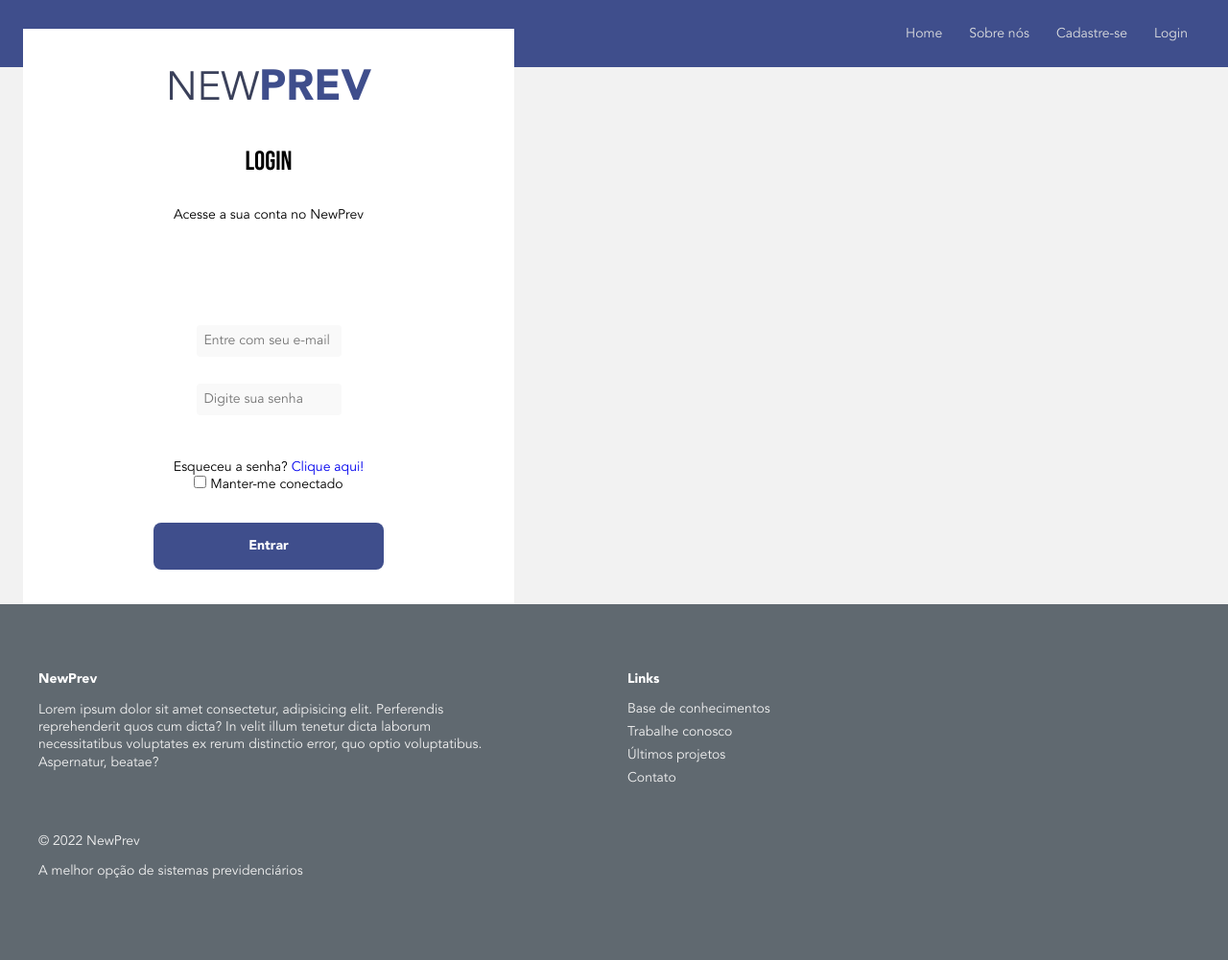
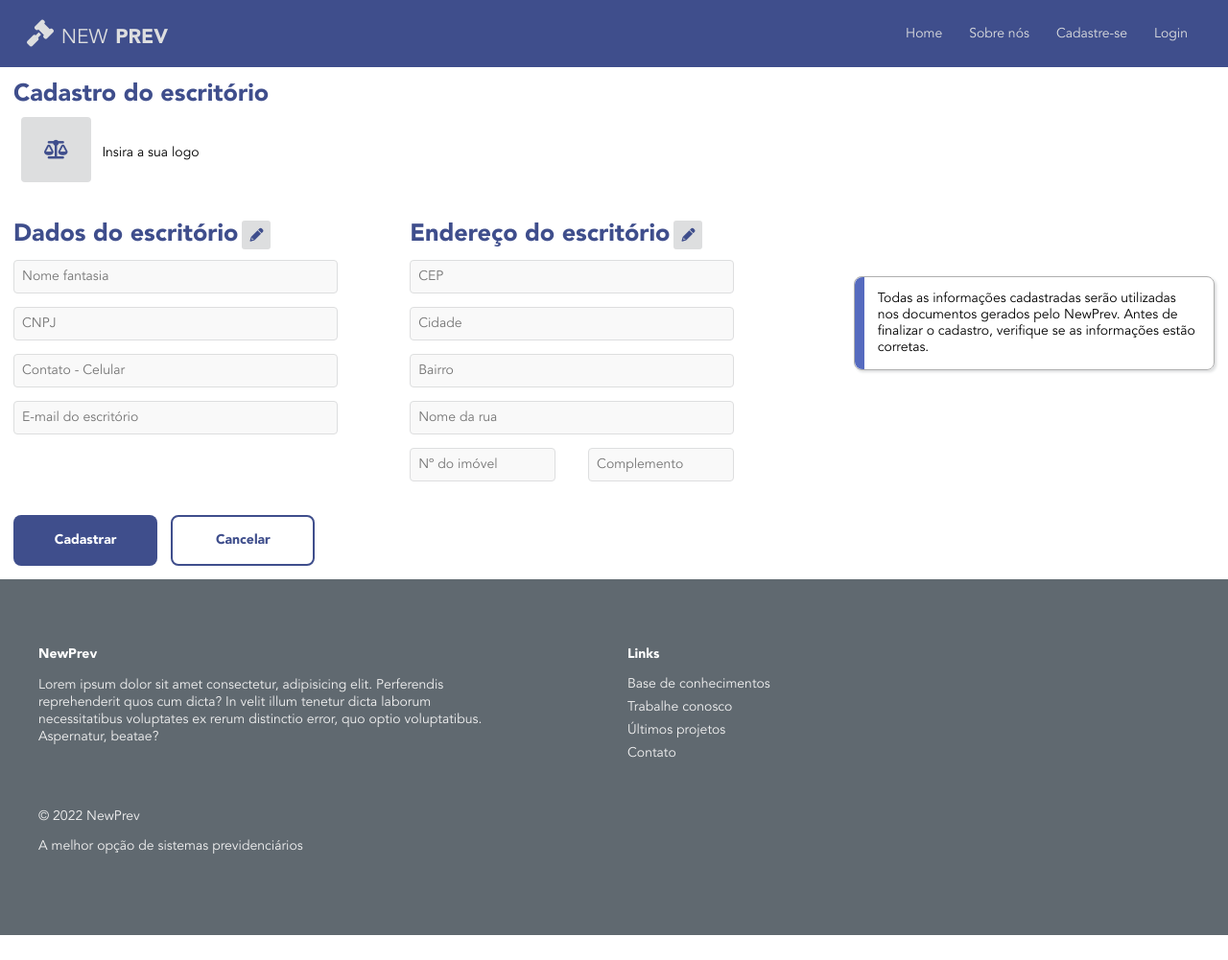
Before and after one commit to newprev/newServidor, a Django app: page /escritorio/cadastro in a window 1280 px wide. Shown: the whole page at 96% size. After the commit the page ends 975 px from the top, so only its background shows below. Run offline with Django 4.2, Linux system fonts and the light colour scheme; parts of the project's set-up code (start-up, migrations or seed data) failed here and were passed over; some libraries are stand-ins or nearby versions.

Commit message:
Finalizado o layout da tela de cadastro

```diff
--- a/apps/escritorio/templates/cadastro.html
+++ b/apps/escritorio/templates/cadastro.html
@@ -3,28 +3,67 @@
 
     {% block content %}
 
-    <section class="form-section">
-        <div class="form-container">
-            <div><a id="titulo-new">NEW</a><a id="titulo-prev">PREV</a></div>
-            <!-- <div class="vertical-spacer"></div> -->
-            <h2>LOGIN</h2>
-            <h3>Acesse a sua conta no NewPrev</h3>
-            <div class="vertical-spacer"></div>
-            <form action="#" class="formulario" method="POST">
-                <input class="form-campo" name="usuario" placeholder="Entre com seu e-mail" required>
-                <input class="form-campo" type="password" size="10" maxlength="10" name="senha" placeholder="Digite sua senha" required>
-            </form>
-            <div class="esq-senha">
-                <div>
-                    <a>Esqueceu a senha?</a>
-                    <a class="btn-esquce-senha" href="#">Clique aqui!</a><br>
+    <section class="form-cadastro">
+        <div class="form-cadastro-container">
+
+            <div class="form-cadastro-container-left">
+
+                <h1 class="titulo-padrao">Cadastro do escritório</h1>
+
+                <!-- Logo com texto informativo -->
+                <div class="logo-container">
+                    <i class="fa-solid fa-scale-balanced"></i>
+                    <a class="text-logo">Insira a sua logo</a>
                 </div>
-                <div>
-                    <input type="checkbox"><label> Manter-me conectado</label>
+
+                <div class="colunas-forms">
+                    <!-- Colunas com os formulários de cadastro -->
+                    <div class="form-info-escritorio">
+                        <div class="info-dados">
+                            <h3 class="titulo-padrao">Dados do escritório</h3>
+                            <i class="fa-solid fa-pencil"></i>
+                        </div>
+                        <form class="form-list">
+                            <input class="form-campo" name="nomeFantasia" placeholder="Nome fantasia" title="Nome fantasia do escritorio" autofocus required>
+                            <input class="form-campo" name="cnpj" placeholder="CNPJ" type="number" title="CNPJ do seu escritório" required>
+                            <input class="form-campo" name="celular" placeholder="Contato - Celular" title="Celular/whatsapp contendo apenas números" required>
+                            <input class="form-campo" name="email" placeholder="E-mail do escritório" title="E-mail que você receberá notificações" required>
+                        </form>
+                    </div>
+
+                    <!-- Coluna com as informações do endereço dos escritórios -->
+                    <div class="form-info-endereco">
+                        <div class="info-dados">
+                            <h3 class="titulo-padrao">Endereço do escritório</h3>
+                            <i class="fa-solid fa-pencil"></i>
+                        </div>
+                        <form class="form-list">
+                            <input class="form-campo" name="cep" placeholder="CEP" title="CEP do escritório" type="number" required>
+                            <input class="form-campo" name="cidade" placeholder="Cidade" title="Cidade onde está localizado o escritório" required>
+                            <input class="form-campo" name="bairro" placeholder="Bairro" title="Bairro onde está localizado o escritório" required>
+                            <input class="form-campo" name="rua" placeholder="Nome da rua" title="Logradouro onde está localizado o escritório" required>
+                            <div class="num-complemento">
+                                <input class="form-campo" name="numero" placeholder="Nº do imóvel" type="number" title="Nº do imóvel onde está localizado o escritório" required>
+                                <input class="form-campo" name="complemento" placeholder="Complemento" title="Complemento do logradouro onde está localizado o escritório" required>
+                            </div>
+                        </form>
+                    </div>
                 </div>
+
+                <div class="botoes-acao-cadastro">
+                    <input type="button" class="btn-principal-entrar" type="submit" value="Cadastrar">
+                    <input type="button" class="btn-secondary-cancelar" type="submit" value="Cancelar">
+                    <div class="spacer-horizontal"></div>
+                </div>
+
             </div>
-            <div class="btn-principal">
-                <input type="button" class="btn-principal-entrar" type="submit" value="Entrar">
+
+            <!-- Card informativo à esquerda do cadastro -->
+            <div class="form-cadastro-container-right">
+                <div class="info-cadastro-item">
+                    <div class="color-firula"></div>
+                    <a>Todas as informações cadastradas serão utilizadas nos documentos gerados pelo NewPrev. Antes de finalizar o cadastro, verifique se as informações estão corretas.</a>
+                </div>
             </div>
         </div>
     </section>
--- a/apps/escritorio/templates/partials/nav.html
+++ b/apps/escritorio/templates/partials/nav.html
@@ -2,7 +2,15 @@
 
 <header>
     <div class="cabecalho">
-        <a href="#" class="logo"><i class="fa-solid fa-gavel"></i> NewPrev</a>
+        {% if mostraLogo %}
+            <div id="cabecalho-logo">
+                <i class="fa-solid fa-gavel"></i>
+                <a id="titulo-new">NEW</a>
+                <a id="titulo-prev">PREV</a>
+            </div>
+        {% else %}
+            <div></div>
+        {% endif %}
         <nav class="menu">
             <ul class="menu-lista">
 
--- a/apps/escritorio/urls.py
+++ b/apps/escritorio/urls.py
@@ -4,9 +4,9 @@ from .views.viewsPages import *
 
 
 urlpatterns = [
+    path('login', login, name='login'),
     path('cadastro', cadastro, name='cadastro'),
     # path('', pages.index, name='index'),
-    # path('cadastro', cadastro, name='cadastro'),
     # path('login', pages.login, name='login'),
     # path('id=<int:escritorioId>', pages.dashboard, name='dashboard'),
     # path('escritorio=<str:nomeEscritorio>', pages.dashboard, name='dashboard'),
--- a/apps/escritorio/views/viewsPages.py
+++ b/apps/escritorio/views/viewsPages.py
@@ -1,7 +1,7 @@
 from django.shortcuts import render
 
 
-def cadastro(request):
+def login(request):
     # if request.method == 'POST':
     #     info('POST::/cadastro')
     #     usuario = request.POST['usuario']
@@ -47,5 +47,10 @@ def cadastro(request):
     #     return redirect('login')
     # else:
     #     return render(request, 'cadastro.html')
+    context: dict = {'mostraLogo': False}
+    return render(request, 'login.html', context)
 
-    return render(request, 'cadastro.html')
+
+def cadastro(request):
+    context: dict = {'mostraLogo': True}
+    return render(request, 'cadastro.html', context)
--- a/static/scss/1-base/_btnDesign.scss
+++ b/static/scss/1-base/_btnDesign.scss
@@ -9,3 +9,14 @@
 
     font-weight: bold;
 }
+
+%btn-secondary-G {
+    background: whiteColor();
+    border-radius: 8px;
+
+    padding: 16px;
+    color: primaryColor();
+
+    font-weight: bold;
+    border: 2px solid primaryColor();
+}
--- /dev/null
+++ b/static/scss/1-base/_labelDesign.scss
@@ -0,0 +1,8 @@
+@import 'colorSystem';
+
+%titulo-padrao {
+    color: primaryColor();
+
+    font-weight: bold;
+    font-size: 1.8rem;
+}
--- a/static/scss/1-base/_reset.scss
+++ b/static/scss/1-base/_reset.scss
@@ -35,3 +35,17 @@ input {
 ul {
     list-style: none;
 }
+
+.form-campo {
+    background-color: whiteColor(100);
+    padding: 8px;
+    border-radius: 4px;
+    width: 100%;
+    justify-content: center;
+    border: 1px solid blackColor(800);
+
+    &:hover {
+        transition: .2s;
+        box-shadow: 2px 2px 1px blackColor(800);
+    }
+}
--- /dev/null
+++ b/static/scss/2-layouts/_cards.scss
@@ -0,0 +1,24 @@
+@import '../1-base/colorSystem';
+
+@mixin card-info-padrao($colorFirula) {
+    $radius: 8px;
+
+    border-radius: $radius;
+    border: 1px solid blackColor(700);
+    display: flex;
+    // flex-direction: column;
+
+    .color-firula {
+        background-color: $colorFirula;
+        width: 2rem;
+        height: auto;
+        border-top-left-radius: $radius;
+        border-top-right-radius: 0;
+        border-bottom-left-radius: $radius;
+        border-bottom-right-radius: 0;
+    }
+
+    a {
+        padding: 1rem;
+    }
+}
--- a/static/scss/2-layouts/layouts.scss
+++ b/static/scss/2-layouts/layouts.scss
@@ -0,0 +1 @@
+@use 'cards';
--- a/static/scss/3-modules/_cadastroForm.scss
+++ b/static/scss/3-modules/_cadastroForm.scss
@@ -1,98 +1,109 @@
 @import '../1-base/colorSystem';
 @import '../1-base/btnDesign';
+@import '../1-base/labelDesign';
+@import '../2-layouts/cards';
 
-section{
+.form-cadastro {
     width: 100%;
-    height: 600px;
+    background-color: whiteColor();
 
-    #titulo-new {
-        font-size: 3rem;
-        color: primaryColor(-100);
-
-        &:hover {
-            transition: .2s;
-            font-size: 3.5rem;
-
-            #titulo-prev {
-                font-size: 2.7rem;
-            }
-        }
+    .titulo-padrao {
+        @extend %titulo-padrao;
     }
 
-    #titulo-prev {
-        font-size: 3.2rem;
-        color: primaryColor();
-        font-weight: bold;
+    &-container {
+        display: flex;
+        padding: 1rem;
+        height: 100%;
+        justify-content: space-between;
+        align-items: center;
 
-        &:hover {
-            transition: .2s;
-            font-size: 3.5rem;
+        &-left {
+            width: 60%;
 
-            #titulo-new {
-                font-size: 2.7rem;
+            .colunas-forms {
+                display: flex;
+                justify-content: space-between;
+                margin: 2rem 0;
+
+                input {
+                    margin: 0.5rem 0;
+                }
             }
-        }
-    }
 
-    .form-container {
-        display: flex;
-        flex-direction: column;
-        width: 40%;
-        justify-content: space-evenly;
-        align-items: center;
-        margin: -40px 0px -20px 24px;
-        background-color: whiteColor();
-        padding: 4px 16px;
-        height: 100%;
+            .form-info-escritorio {
+                width: 45%;
+            }
 
-        .vertical-spacer {
-            height: 2rem;
-        }
+            .form-info-endereco {
+                width: 45%;
+                justify-content: left;
+            }
 
-        h2 {
-            font-family: 'Bebas Neue';
-            font-size: 2rem;
-        }
+            .num-complemento {
+                display: flex;
+                justify-content: space-between;
 
-        form {
-            display: flex;
-            flex-direction: column;
+                .form-campo {
+                    width: 45%;
+                }
+            }
 
-            .form-campo {
-                margin: 1rem;
-                background-color: whiteColor(100);
-                padding: 8px;
-                border-radius: 4px;
+            .botoes-acao-cadastro {
+                width: 100%;
+                display: flex;
 
-                &:hover {
-                    transition: .2s;
-                    box-shadow: 2px 2px 1px blackColor(800);
+                .btn-principal-entrar {
+                    @extend %btn-principal-G;
+                    margin: 0 1rem 0 0;
+                    width: 20%
+                }
+
+                .btn-secondary-cancelar {
+                    @extend %btn-secondary-G;
+                    width: 20%
                 }
             }
         }
 
-        .esq-senha {
-            display: flex;
-            justify-content: space-between;
+        &-right {
+            width: 30%;
+            height: 100%;
+            margin: 0 0 0 3rem;
             align-items: center;
-            flex-direction: column;
-        }
-
-        .btn-principal {
-            width: 100%;
-            display: flex;
             justify-content: center;
 
-            &-entrar {
-                width: 50%;
-                @extend %btn-principal-G;
-
-                &:hover {
-                    transition: .2s;
-                    box-shadow: 2px 2px 3px blackColor(600);
-                }
+            .info-cadastro-item {
+                width: 100%;
+                box-shadow: 2px 2px 3px blackColor(800);
+                @include card-info-padrao(primaryColor(100));
             }
         }
     }
 
 }
+
+.fa-solid.fa-scale-balanced {
+    color: primaryColor();
+    font-size: 1.4rem;
+    margin: 8px;
+    border: 0px solid transparent;
+    padding: 24px;
+    background-color: blackColor(800);
+    border-radius: 4px;
+}
+
+.fa-solid.fa-pencil {
+    color: primaryColor();
+    font-size: 1rem;
+    margin: 4px;
+    border: 0px solid transparent;
+    padding: 8px;
+    background-color: blackColor(800);
+    border-radius: 3px;
+}
+
+.info-dados {
+    display: flex;
+    align-items: center;
+}
--- /dev/null
+++ b/static/scss/3-modules/_loginForm.scss
@@ -0,0 +1,93 @@
+@import '../1-base/colorSystem';
+@import '../1-base/btnDesign';
+
+.form-section {
+    width: 100%;
+    height: 600px;
+
+    #titulo-new {
+        font-size: 3rem;
+        color: primaryColor(-100);
+
+        &:hover {
+            transition: .2s;
+            font-size: 3.5rem;
+
+            #titulo-prev {
+                font-size: 2.7rem;
+            }
+        }
+    }
+
+    #titulo-prev {
+        font-size: 3.2rem;
+        color: primaryColor();
+        font-weight: bold;
+
+        &:hover {
+            transition: .2s;
+            font-size: 3.5rem;
+
+            #titulo-new {
+                font-size: 2.7rem;
+            }
+        }
+    }
+
+    .form-container {
+        display: flex;
+        flex-direction: column;
+        width: 30%;
+        justify-content: space-evenly;
+        align-items: center;
+        margin: -40px 0px -20px 24px;
+        background-color: whiteColor();
+        padding: 4px 16px;
+        height: 100%;
+
+        .vertical-spacer {
+            height: 2.5rem;
+        }
+
+        h2 {
+            font-family: 'Bebas Neue';
+            font-size: 2rem;
+        }
+
+        form {
+            display: flex;
+            flex-direction: column;
+            align-items: center;
+            width: 85%;
+        }
+
+        .esq-senha {
+            display: flex;
+            justify-content: space-between;
+            align-items: center;
+            flex-direction: column;
+
+            div {
+                margin: 6px;
+            }
+        }
+
+        .btn-principal {
+            width: 100%;
+            display: flex;
+            justify-content: center;
+
+            &-entrar {
+                width: 50%;
+                cursor: pointer;
+                @extend %btn-principal-G;
+
+                &:hover {
+                    transition: .2s;
+                    box-shadow: 2px 2px 3px blackColor(600);
+                }
+            }
+        }
+    }
+
+}
--- a/static/scss/3-modules/_navMixins.scss
+++ b/static/scss/3-modules/_navMixins.scss
@@ -1,7 +1,7 @@
 @import '../1-base/colorSystem';
 
 @mixin logoHover {
-    transition: .3s;
+    transition: .05s;
 
     &:hover {
         color: whiteColor(300);
--- a/static/scss/3-modules/_navbar.scss
+++ b/static/scss/3-modules/_navbar.scss
@@ -11,12 +11,23 @@
     background-color: primaryColor();
     z-index: 10;
 
-    .logo {
-        opacity: 0;
+    #cabecalho-logo {
         color: blackColor(800);
         font-size: 2rem;
         align-items: center;
         @include logoHover();
+    }
+
+    #titulo-new {
+        font-size: 1.5rem;
+        color: blackColor(800);
+
+    }
+
+    #titulo-prev {
+        font-size: 1.5rem;
+        color: blackColor(800);
+        font-weight: bold;
     }
 
     .fa-solid.fa-gavel {
--- a/static/scss/3-modules/modules.scss
+++ b/static/scss/3-modules/modules.scss
@@ -1,3 +1,4 @@
 @use 'navbar';
 @use 'footer';
+@use 'loginForm';
 @use 'cadastroForm';
```
Also changed, not shown: apps/escritorio/templates/login.html (added, +33 -0 lines), static/css/main.min.css, 1 other file.
